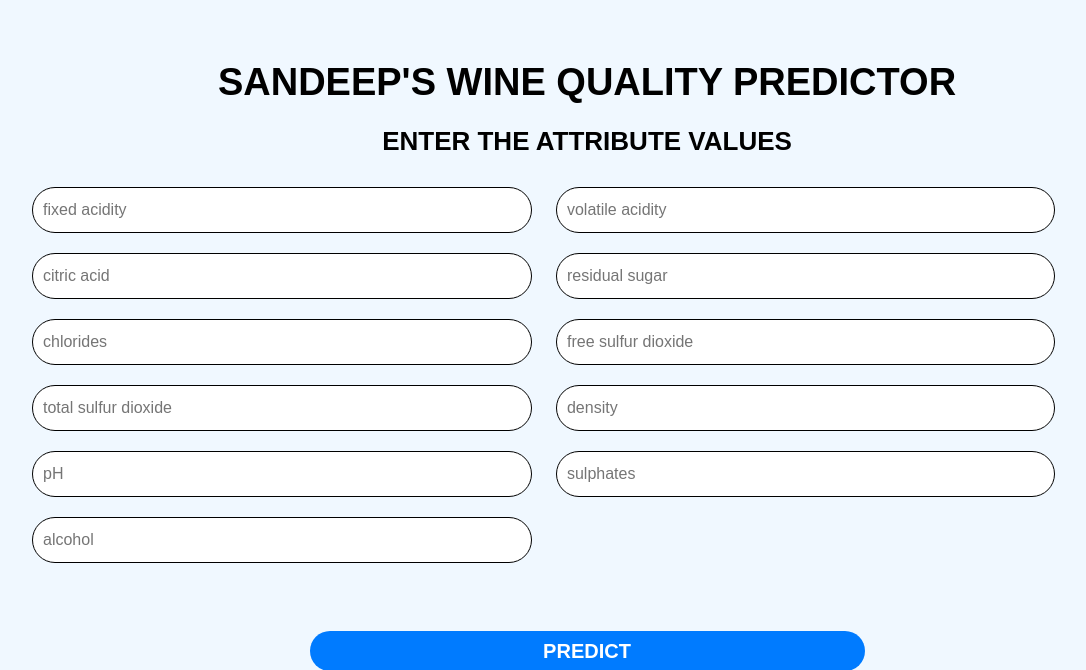
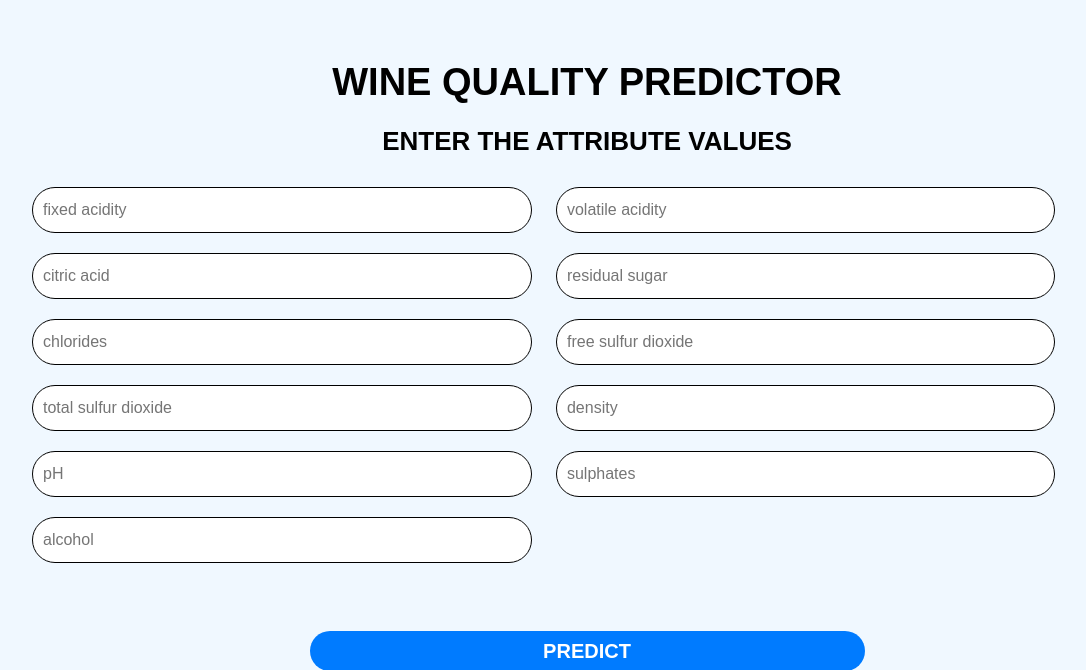
Before and after one commit to SandeepUpadhyaya/new_wine, a Flask app: page / in a window 1280 px wide. Shown: the top 670 px of the page, without its empty margins (53-1139 px from the left). Run offline with Flask 2, Linux system fonts and the light colour scheme; parts of the project's set-up code (start-up, migrations or seed data) failed here and were passed over; some libraries are stand-ins or nearby versions.

Commit message:
index changed

```diff
--- a/templates/index.html
+++ b/templates/index.html
@@ -89,7 +89,7 @@ body
 <body>
 
  <div class="login">
-	<h1 class="Heading">Sandeep's Wine Quality Predictor</h1>
+	<h1 class="Heading">Wine Quality Predictor</h1>
 
   <h1 class="Sub-Heading"> Enter the attribute values </h1>
      <!-- Main Input For Receiving Query to our ML -->
```
